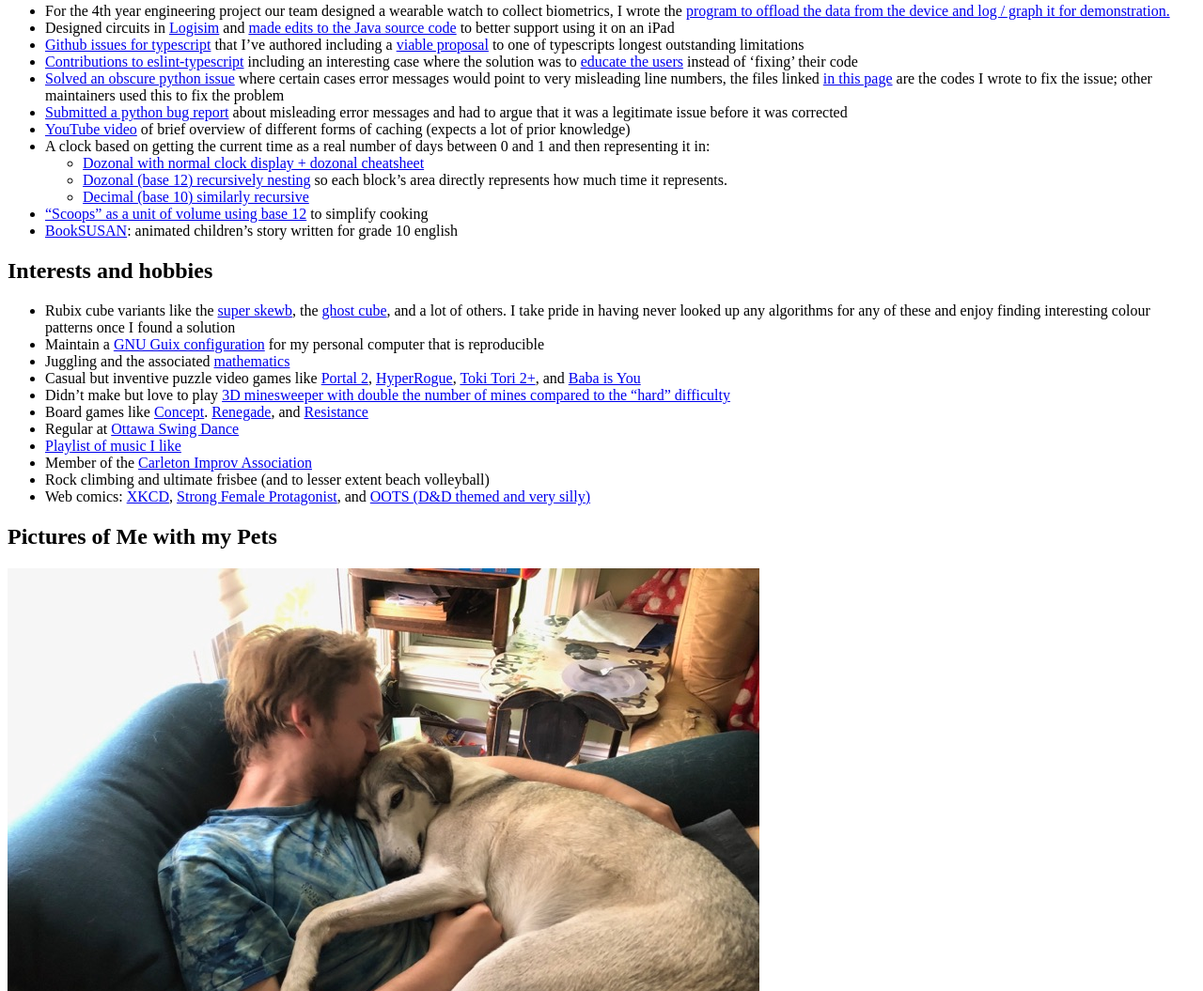
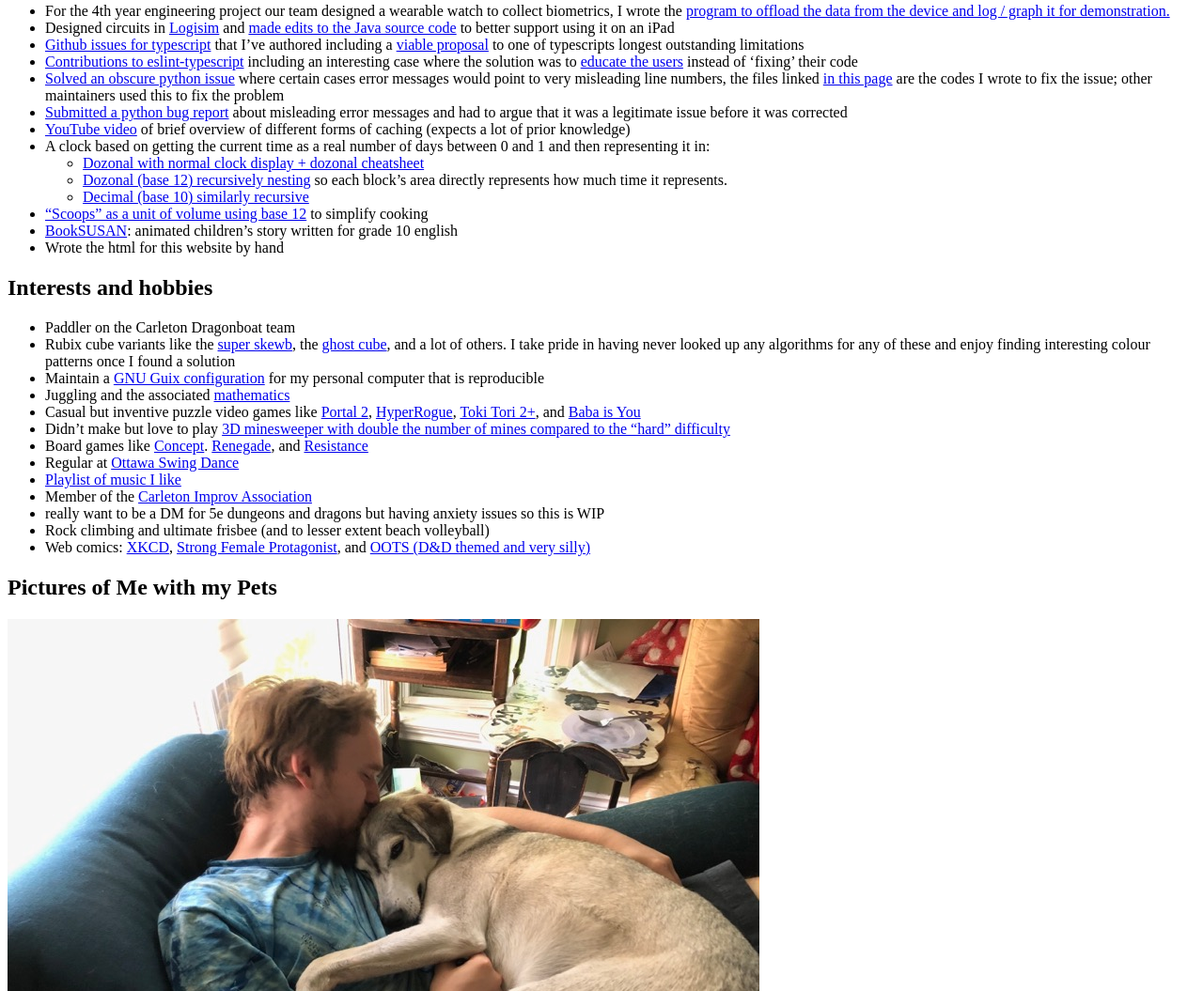
Before and after one commit to tadhgmister/tadhgmister.github.io, a plain HTML site: page index.html in a window 1280 px wide. Shown: the part 973-2028 px from the top of the page at 94% size. Drawn offline with Linux system fonts and the light colour scheme.

Commit message:
re-added some commented points from interests
added dragonboat, commited old updates to the vcard

```diff
--- a/index.html
+++ b/index.html
@@ -184,14 +184,15 @@ Tadhg McDonald-Jensen">
     12</a> to simplify cooking</li>
     <li><a href="bookSUSAN/index.html">BookSUSAN</a>: animated
     children’s story written for grade 10 english
-    <!-- - [Scriptable calculator](https://github.com/tadhgmister/Calculator_Awesome) that was immensely helpful in university physics , unfortunately the version that supported unit conversions and error propagation and derivatives has been lost. -->
-    <!-- - Wrote the html for this website by hand and using Markdown -->
+    <!-- - [Scriptable calculator](https://github.com/tadhgmister/Calculator_Awesome) that was immensely helpful in university physics , unfortunately the version that supported unit conversions and error propagation and derivatives has been lost. --></li>
+    <li>Wrote the html for this website by hand
     <!-- -  [YouTube walkthrough][ytCoordBox] of multi-threaded data structure analysis (made in the context of being a TA and wanting to help students understand how to analyze their code for correctness) --></li>
     </ul>
     </section>
     <section id="hobbies" class="level2">
     <h2>Interests and hobbies</h2>
     <ul>
+    <li>Paddler on the Carleton Dragonboat team</li>
     <li>Rubix cube variants like the <a
     href="https://www.puzzlemaster.ca/browse/cubepuzzle/7774-skewb-xtreme-10-color-edition">super
     skewb</a>, the <a
@@ -230,8 +231,9 @@ Tadhg McDonald-Jensen">
     of music I like</a></li>
     <li>Member of the <a
     href="https://www.facebook.com/CarletonImprov/">Carleton Improv
-    Association</a>
-    <!-- - really want to be a DM for 5e dungeons and dragons but having anxiety issues so this is WIP  --></li>
+    Association</a></li>
+    <li>really want to be a DM for 5e dungeons and dragons but having
+    anxiety issues so this is WIP</li>
     <li>Rock climbing and ultimate frisbee (and to lesser extent beach
     volleyball)
     <!-- - unicycling, backflips, swimming in wave pools--></li>
```
Also changed, not shown: readme.md, 1 other file.
